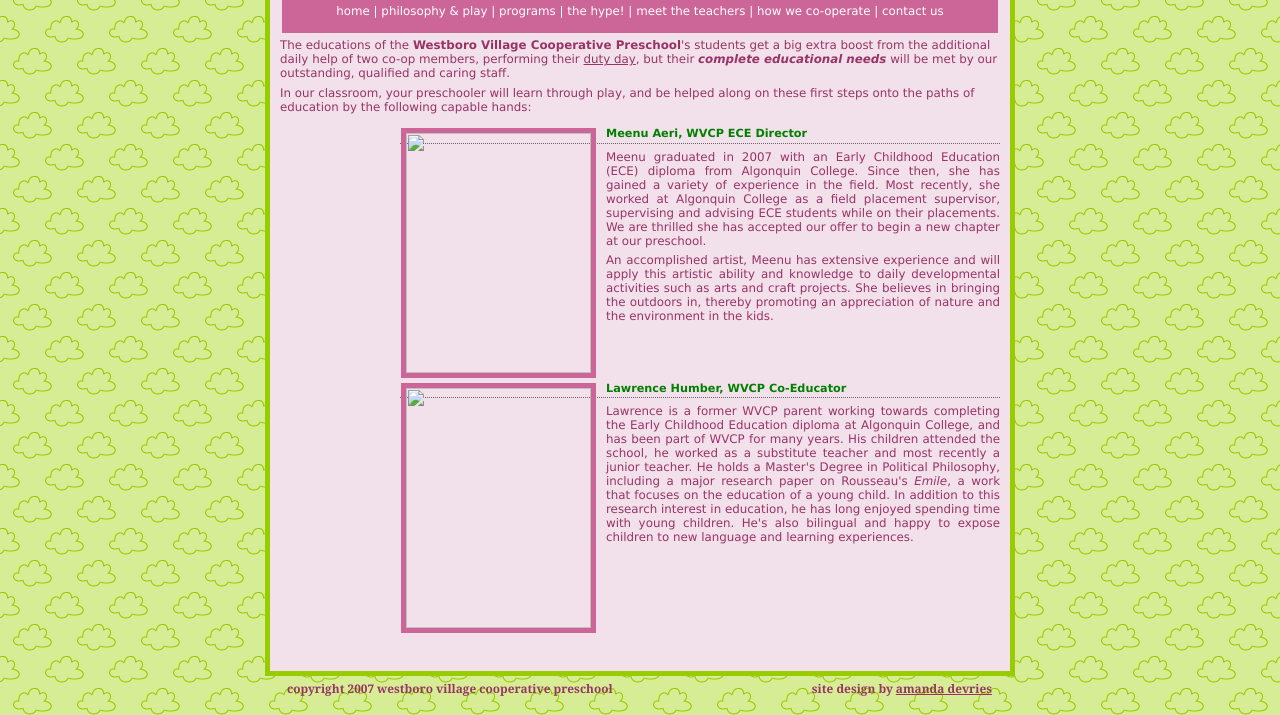
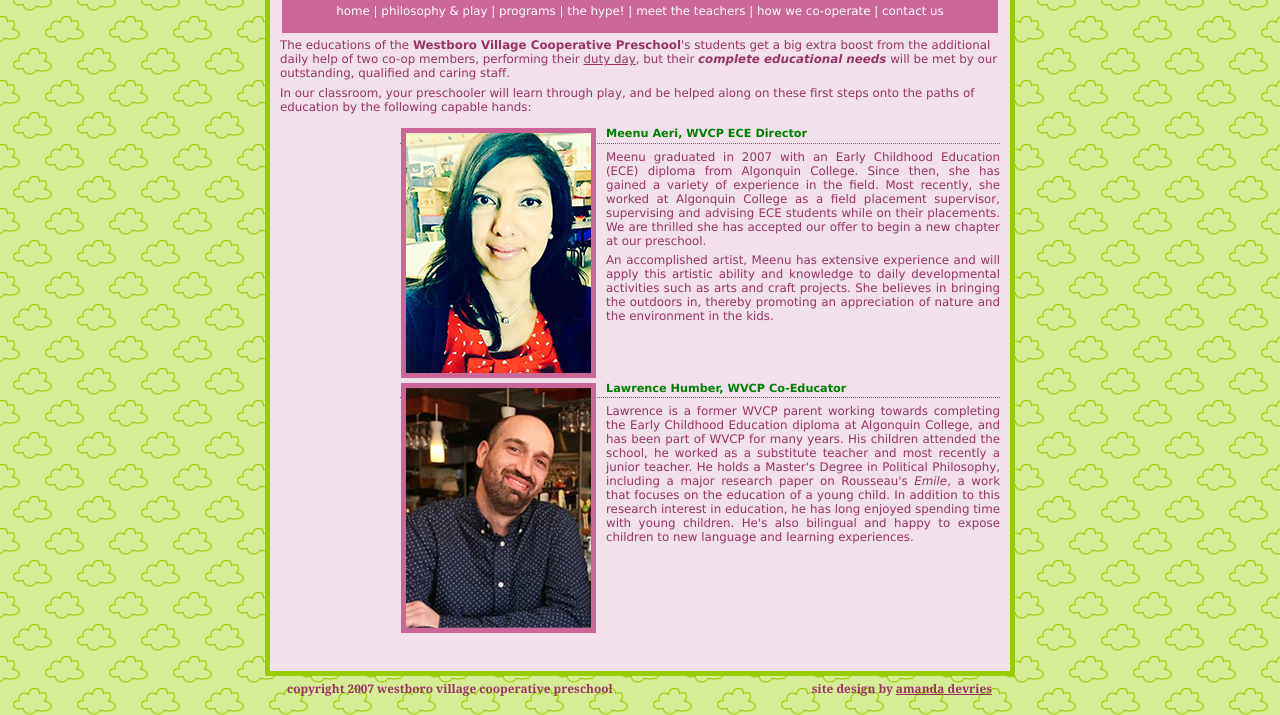
Before and after one commit to blefebvre/wvcp_public_html, a plain HTML site: page teachers.html in a window 1280 px wide. Shown: the part 101-816 px from the top of the page. Drawn offline with Linux system fonts and the light colour scheme; the site is published under a folder, as on GitHub Pages, so addresses that start at the root find nothing.

Commit message:
Image paths fixed

```diff
--- a/teachers.html
+++ b/teachers.html
@@ -26,7 +26,7 @@
 
 <p></p>
 
-<h3 style="margin-left: 120px;"><img src="/images/teachers/Meenu.jpg" style="margin-right: 10px; float: left; width: 185px; height: 240px;" /><span style="font-family:verdana,geneva,sans-serif;"><span style="color:#008000;">Meenu Aeri, WVCP ECE Director</span></span></h3>
+<h3 style="margin-left: 120px;"><img src="images/teachers/Meenu.jpg" style="margin-right: 10px; float: left; width: 185px; height: 240px;" /><span style="font-family:verdana,geneva,sans-serif;"><span style="color:#008000;">Meenu Aeri, WVCP ECE Director</span></span></h3>
 
 <p style="text-align: justify;">Meenu graduated in 2007 with an Early Childhood Education (ECE) diploma from Algonquin College. Since then, she has gained a variety of experience in the field. Most recently, she worked at Algonquin College as a field placement supervisor, supervising and advising ECE students while on their placements. We are thrilled she has accepted our offer to begin a new chapter at our preschool.</p>
 
@@ -40,7 +40,7 @@
 
 <p></p>
 
-<h3 style="margin-left: 120px;"><img src="/images/teachers/Lawrence.png" style="margin-right: 10px; float: left; width: 185px; height: 240px;" /><span style="color:#008000;">Lawrence Humber, WVCP Co-Educator</span></h3>
+<h3 style="margin-left: 120px;"><img src="images/teachers/Lawrence.png" style="margin-right: 10px; float: left; width: 185px; height: 240px;" /><span style="color:#008000;">Lawrence Humber, WVCP Co-Educator</span></h3>
 
 <p style="text-align: justify;">Lawrence is a former WVCP parent working towards completing the Early Childhood Education diploma at Algonquin College, and has been part of WVCP for many years. His children attended the school, he worked as a substitute teacher and most recently a junior teacher. He holds a Master's Degree in Political Philosophy, including a major research paper on Rousseau's <i>Emile</i>, a work that focuses on the education of a young child. In addition to this research interest in education, he has long enjoyed spending time with young children. He's also bilingual and happy to expose children to new language and learning experiences.</p>
 
```
